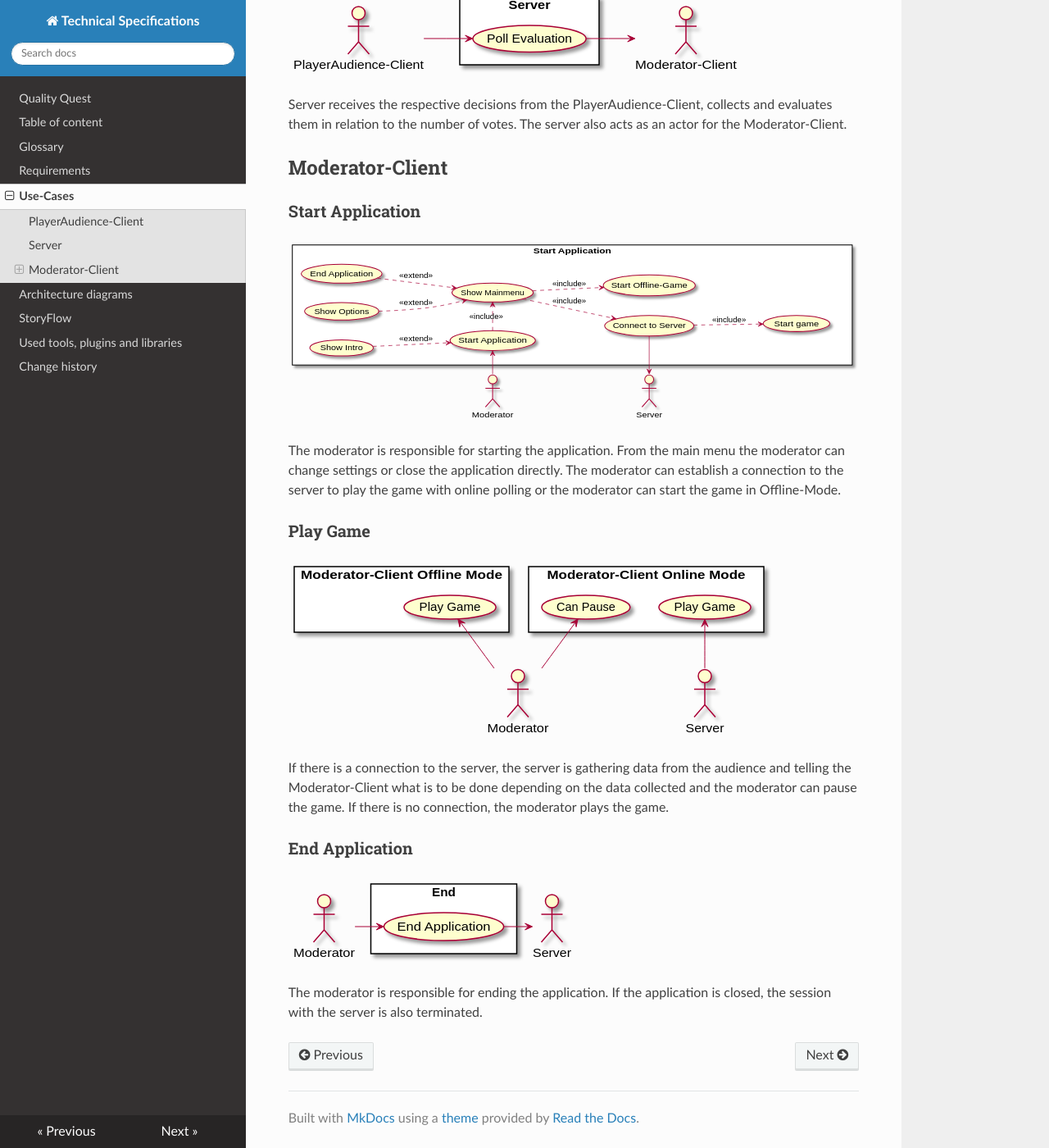
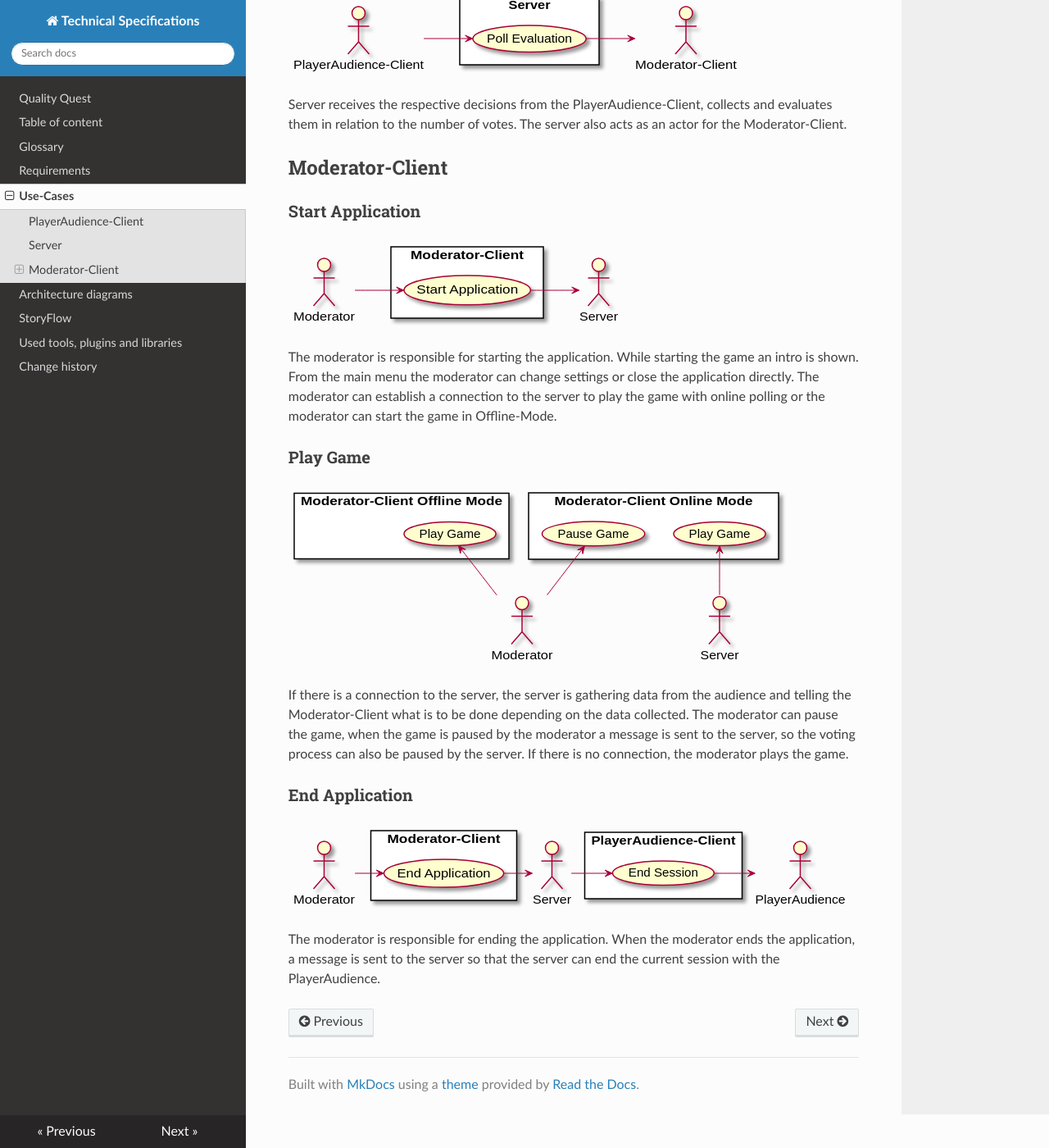
Before and after one commit to Brotenko/QualityQuest, an MkDocs documentation site: the page built from Docs/Technical Specifications/docs/use-case-diagramme.md, in a window 1280 px wide and 1400 px high, scrolled down 507 px. Shown: the whole window at 82% size. Built offline with MkDocs 1.6.1, drawn with Linux system fonts in a browser that asks for light colours; nearby versions of some CDN libraries.

Commit message:
Issue #77.

```diff
--- a/Docs/Technical Specifications/docs/use-case-diagramme.md
+++ b/Docs/Technical Specifications/docs/use-case-diagramme.md
@@ -19,16 +19,17 @@ The server also acts as an actor for the Moderator-Client.
 ### Start Application
 ![Start Application](diagrams/UseCase/Moderator_Client_A.svg)
 
-The moderator is responsible for starting the application. From the main menu the moderator can change settings or close the application directly. The moderator can establish a connection to the server to play the game with online polling or the moderator can start the game in Offline-Mode.
+The moderator is responsible for starting the application. While starting the game an intro is shown. From the main menu the moderator can change settings or close the application directly. The moderator can establish a connection to the server to play the game with online polling or the moderator can start the game in Offline-Mode.
+
 
 ### Play Game
 
 ![Play Game](diagrams/UseCase/Moderator_Client_B.svg)
 
-If there is a connection to the server, the server is gathering data from the audience and telling the Moderator-Client what is to be done depending on the data collected and the moderator can pause the game. If there is no connection, the moderator plays the game.
+If there is a connection to the server, the server is gathering data from the audience and telling the Moderator-Client what is to be done depending on the data collected. The moderator can pause the game, when the game is paused by the moderator a message is sent to the server, so the voting process can also be paused by the server. If there is no connection, the moderator plays the game.
 
 ### End Application
 
 ![End Application](diagrams/UseCase/Moderator_Client_C.svg)
 
-The moderator is responsible for ending the application. If the application is closed, the session with the server is also terminated.
+The moderator is responsible for ending the application. When the moderator ends the application, a message is sent to the server so that the server can end the current session with the PlayerAudience.
```
Also changed, not shown: Docs/Technical Specifications/docs/diagrams/UseCase/Moderator_Client_A.svg, Docs/Technical Specifications/docs/diagrams/UseCase/Moderator_Client_B.svg, Docs/Technical Specifications/docs/diagrams/UseCase/Moderator_Client_C.svg, 3 other files.
